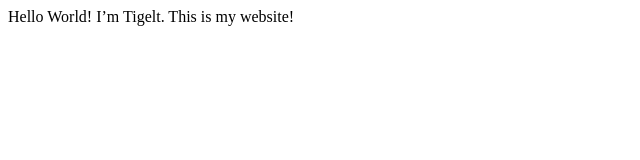
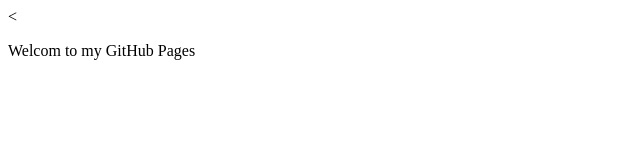
Before and after one commit to t-anastasia/Tigelt.GitHub.io, a plain HTML site: page index.html in a window 1280 px wide. Shown: the whole page, without its empty margins (0-640 px from the left). Drawn offline with Linux system fonts and the light colour scheme.

Commit message:
Update index.html

```diff
--- a/index.html
+++ b/index.html
@@ -1 +1,12 @@
-<p>Hello World! I’m Tigelt. This is my website!</p>
+<<!DOCTYPE html>
+<html lang="en" dir="ltr">
+
+  <head>
+    <meta charset="utf-8">
+    <title>Tigelt.GitHub.io</title>
+  </head>
+
+  <body>
+    <p>Welcom to my GitHub Pages</p>
+  </body>
+</html>
```
